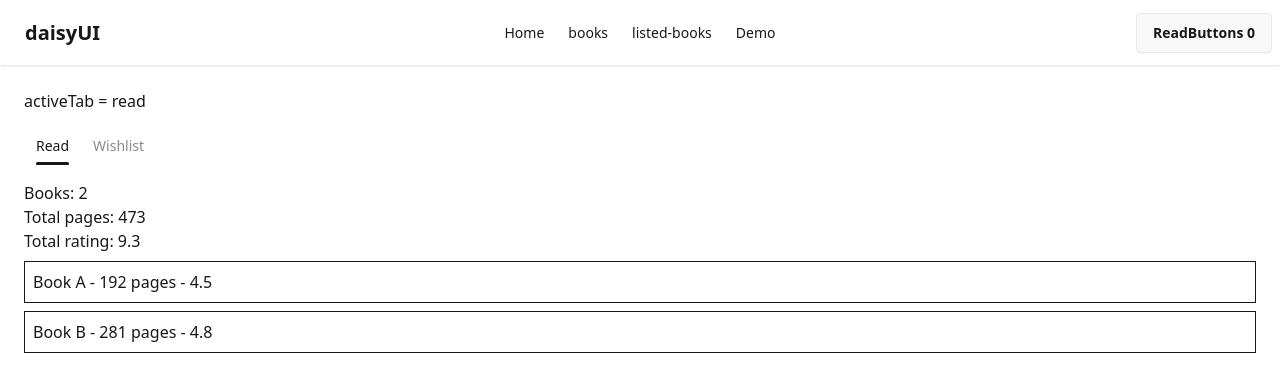
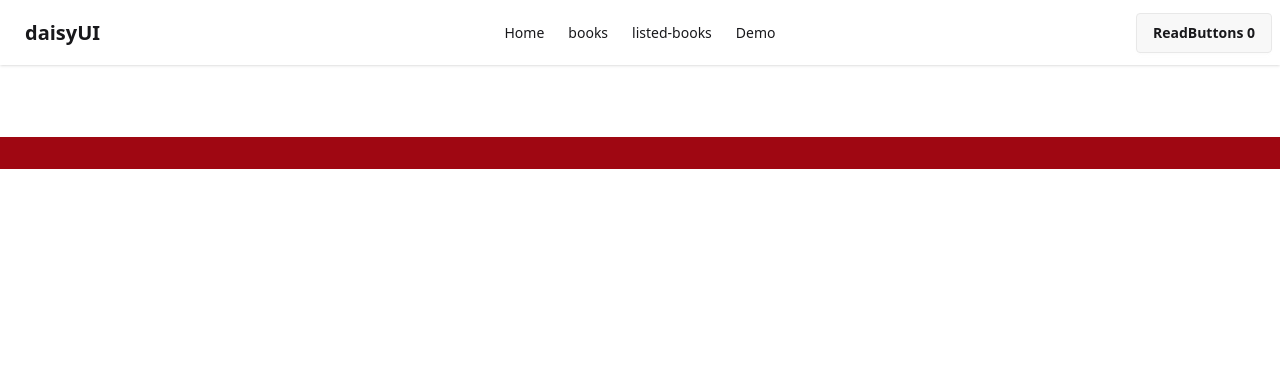
Before and after one commit to animesh-dev59/day-book-lib, a Next.js app: page /demo in a window 1280 px wide. Shown: the top 392 px of the page. Built offline with nearby package versions, Linux system fonts and the light colour scheme.

Commit message:
all card is done

```diff
--- a/src/app/books/[id]/page.tsx
+++ b/src/app/books/[id]/page.tsx
@@ -11,7 +11,7 @@ interface IBookViewDetailsPage {
 }
 
 const getBooks = async (): Promise<IBook[]> => {
-  const res = await fetch("http://localhost:3000/booksData.json", {
+  const res = await fetch(`${process.env.NEXT_PUBLIC_URL}/booksData.json`, {
     cache: "no-store",
   });
   if (!res.ok) throw new Error("Failed to fetch books");
--- a/src/app/books/page.tsx
+++ b/src/app/books/page.tsx
@@ -3,7 +3,7 @@ import Image from "next/image";
 import Link from "next/link";
 
 const getBooks = async (): Promise<IBook[]> => {
-  const res = await fetch("http://localhost:3000/booksData.json", {
+  const res = await fetch(`${process.env.NEXT_PUBLIC_URL}/booksData.json`, {
     cache: "no-store",
   });
   if (!res.ok) throw new Error("Failed to fetch books");
--- a/src/app/demo/page.tsx
+++ b/src/app/demo/page.tsx
@@ -1,60 +1,17 @@
-"use client";
-import { useState } from "react";
+import React from 'react';
 
-type TabType = "read" | "wishlist";
+const Demo = () => {
+  return ( <>
+     <div className='h-[700] w-[700] bg-amber-600 container mx-auto my-5'> </div>
 
-const books = {
-  read: [
-    { name: "Book A", pages: 192, rating: 4.5 },
-    { name: "Book B", pages: 281, rating: 4.8 },
-  ],
-  wishlist: [
-    { name: "Book C", pages: 150, rating: 4.0 },
-    { name: "Book D", pages: 250, rating: 5.0 },
-  ],
-};
+    <div className='bg-red-800 w-[800] h-[300] container  relative  gap-5 pt-8 pl-9 mx-auto my-8'>
 
-const TabDemo = () => {
-  const [activeTab, setActiveTab] = useState<TabType>("read");
+    <div className='bg-green-500 w-[90] h-[180] absolute ml-7'></div>
+    </div>
 
-  const activeBooks = books[activeTab];
-  const totalPages = activeBooks.reduce((sum, b) => sum + b.pages, 0);
-  const totalRating = activeBooks.reduce((sum, b) => sum + b.rating, 0);
 
-  return (
-    <div className="p-6">
-      <p className="mb-3">activeTab = {activeTab}</p>
-
-      <div className="tabs tabs-border mb-4">
-        <input
-          type="radio"
-          name="demo_tabs"
-          className="tab"
-          aria-label="Read"
-          checked={activeTab === "read"}
-          onChange={() => setActiveTab("read")}
-        />
-        <input
-          type="radio"
-          name="demo_tabs"
-          className="tab"
-          aria-label="Wishlist"
-          checked={activeTab === "wishlist"}
-          onChange={() => setActiveTab("wishlist")}
-        />
-      </div>
-
-      <p>Books: {activeBooks.length}</p>
-      <p>Total pages: {totalPages}</p>
-      <p>Total rating: {totalRating.toFixed(1)}</p>
-
-      {activeBooks.map((b) => (
-        <div key={b.name} className="border p-2 my-2">
-          {b.name} - {b.pages} pages - {b.rating}
-        </div>
-      ))}
-    </div>
+    </>
   );
 };
 
-export default TabDemo;
+export default Demo;
--- a/src/app/listed-books/page.tsx
+++ b/src/app/listed-books/page.tsx
@@ -236,7 +236,7 @@ const ListTedPages = () => {
         </div>
 
         {/* Right: Sorting (30%) */}
-        <div className="md:col-span-3 md:mt-2">
+        <div className="md:col-span-3 md:mt-2 ">
           <select
             value={sortBy}
             onChange={(e) => setSortBy(e.target.value as SortType)}
--- a/src/components/btnstyle/ReadBooksButton.tsx
+++ b/src/components/btnstyle/ReadBooksButton.tsx
@@ -1,21 +1,53 @@
+// 'use client'
+// import { BooksContext } from "@/context/BooksProvider";
+// import { IBook } from "@/types/IBook";
+// import React, { useContext } from "react";
+// import { toast } from "react-toastify";
+
+// const ReadBooksButton = ({book}:{book:IBook}) => {
+//   const {readBooks,setReadBooks} = useContext(BooksContext);
+//   const {count,setCount} = useContext(BooksContext);
+
+//   const handleReadButton = ()=> {
+//       setCount(count + 1);
+//     setReadBooks([...readBooks,book]);
+//     toast.success(`Add ${book.bookName}`);
+//   }
+//   return <button
+//     onClick={()=>handleReadButton()}
+//     className="btn btn-outline">Read</button>;
+// };
+
+// export default ReadBooksButton;
+
 'use client'
 import { BooksContext } from "@/context/BooksProvider";
 import { IBook } from "@/types/IBook";
 import React, { useContext } from "react";
 import { toast } from "react-toastify";
 
-const ReadBooksButton = ({book}:{book:IBook}) => {
-  const {readBooks,setReadBooks} = useContext(BooksContext);
-  const {count,setCount} = useContext(BooksContext);
+const ReadBooksButton = ({ book }: { book: IBook }) => {
+  const { readBooks, setReadBooks, setWishList, setCount } =
+    useContext(BooksContext);
 
-  const handleReadButton = ()=> {
-      setCount(count + 1);
-    setReadBooks([...readBooks,book]);
-    toast.success(`Add ${book.bookName}`);
-  }
-  return <button
-    onClick={()=>handleReadButton()}
-    className="btn btn-outline">Read</button>;
+  const handleReadButton = () => {
+    const alreadyRead = readBooks.some((b) => b.bookId === book.bookId);
+    if (alreadyRead) {
+      toast.error(`${book.bookName} is already in Read list`);
+      return;
+    }
+
+    setReadBooks((prev) => [...prev, book]);
+    setCount((prev) => prev + 1);
+    setWishList((prev) => prev.filter((b) => b.bookId !== book.bookId));
+    toast.success(`Added ${book.bookName}`);
+  };
+
+  return (
+    <button onClick={handleReadButton} className="btn btn-outline">
+      Read
+    </button>
+  );
 };
 
 export default ReadBooksButton;
--- a/src/context/BooksProvider.tsx
+++ b/src/context/BooksProvider.tsx
@@ -77,12 +77,12 @@ const BooksProvider = ({ children }: { children: ReactNode }) => {
   const [wishList, setWishList] = useState<IBook[]>([]);
   const [count, setCount] = useState<number>(0);
 
-  const removeFromRead = (bookId: number) => {
+ const removeFromRead = (bookId: number) => {
     setReadBooks((prev) => prev.filter((book) => book.bookId !== bookId));
     setCount((prev) => (prev > 0 ? prev - 1 : 0));
   };
 
-  const removeFromWishList = (bookId: number) => {
+ const removeFromWishList = (bookId: number) => {
     setWishList((prev) => prev.filter((book) => book.bookId !== bookId));
   };
 
```
Also changed, not shown: src/components/listedpagesshared/ReadWishListDesgine.tsx (+5 -5 lines).
